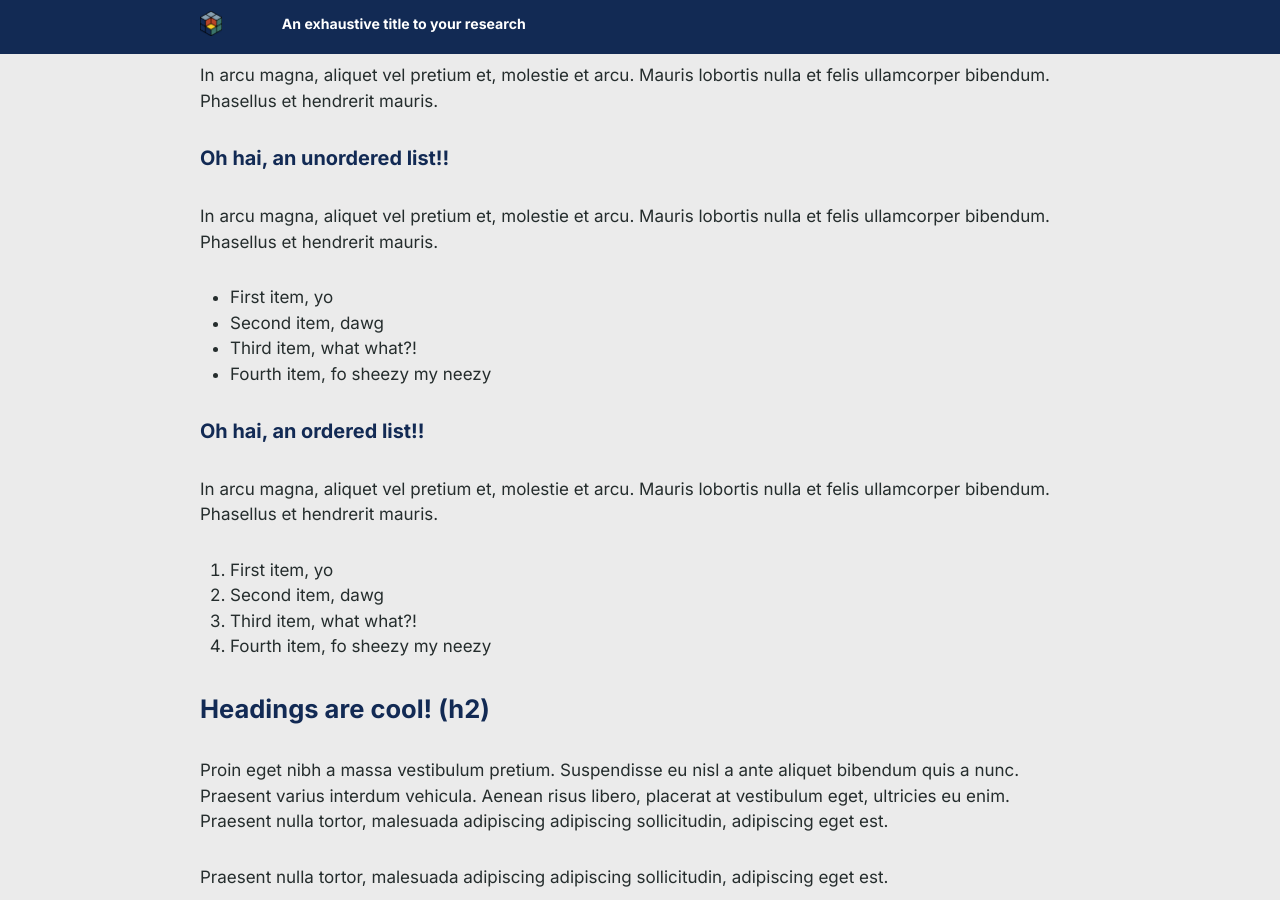
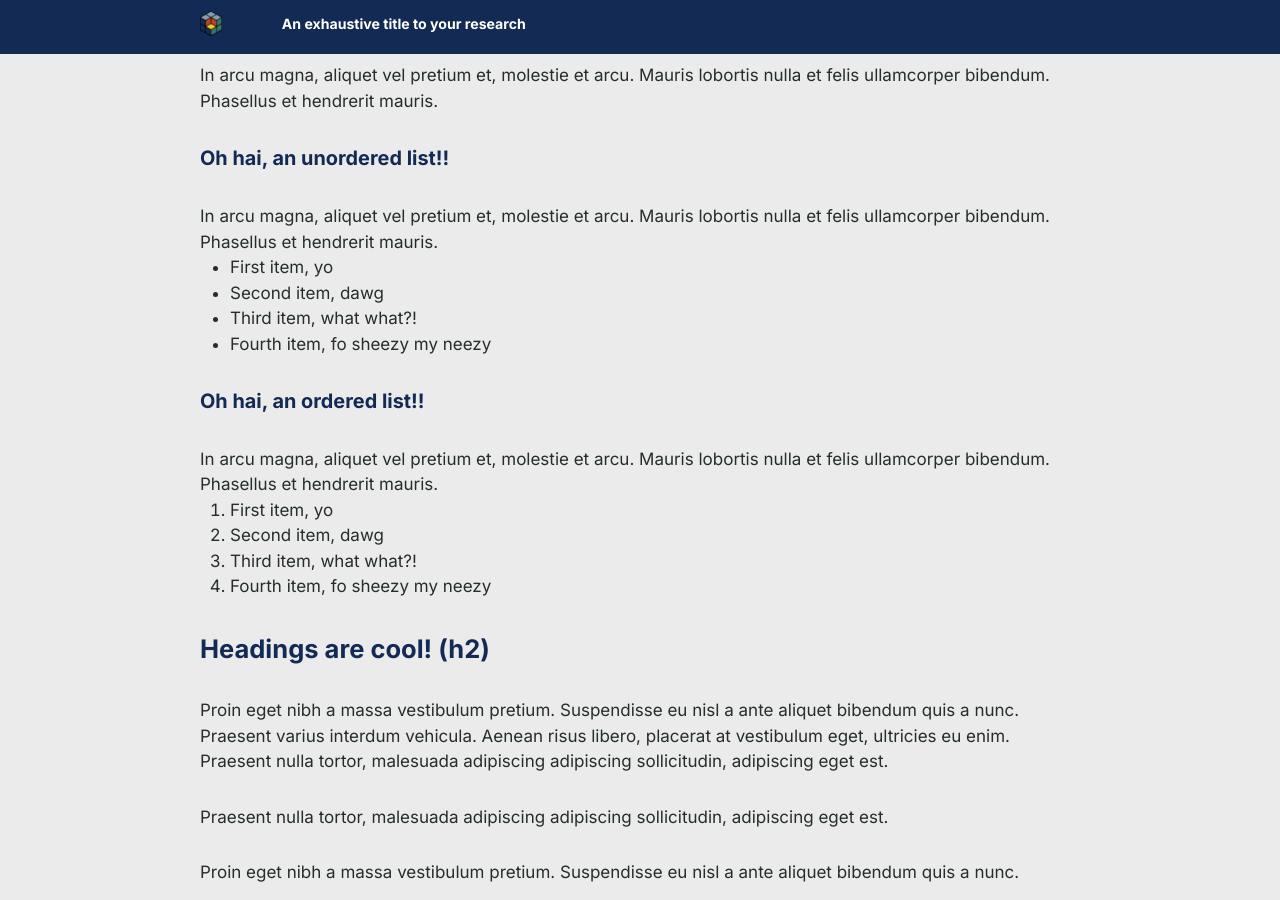
Before and after one commit to densitydesign/pdatalab, a Jekyll site: the page built from _posts/2020-09-22-testpost.md, in a window 1280 px wide and 900 px high, scrolled down 2539 px. Built offline with Jekyll 4.4.1, drawn with Linux system fonts in a browser that asks for light colours; nearby versions of some CDN libraries.

Commit message:
custom CSS, spacing of ol, ul

```diff
--- a/_includes/head.html
+++ b/_includes/head.html
@@ -10,6 +10,7 @@
   integrity="sha256-9/aliU8dGd2tb6OSsuzixeV4y/faTqgFtohetphbbj0="
   crossorigin="anonymous"></script>
   <link rel="stylesheet" href="{{ '/assets/main.css' | relative_url }}">
+  <link rel="stylesheet" href="{{ '/style.css' | relative_url }}">
   {%- if jekyll.environment == 'production' and site.google_analytics -%}
     {%- include google-analytics.html -%}
   {%- endif -%}
--- a/_sass/comps/_base.scss
+++ b/_sass/comps/_base.scss
@@ -69,6 +69,9 @@ ul, ol, dl, figure,
   margin-bottom: $spacing-unit;
 }
 
+ul, ol {
+  margin-top: -$spacing-unit;
+}
 
 
 /**
--- /dev/null
+++ b/style.css
@@ -0,0 +1 @@
+/* Use a file like this one to add custom CSS to the template */
```
Also changed, not shown: 7 other files.
